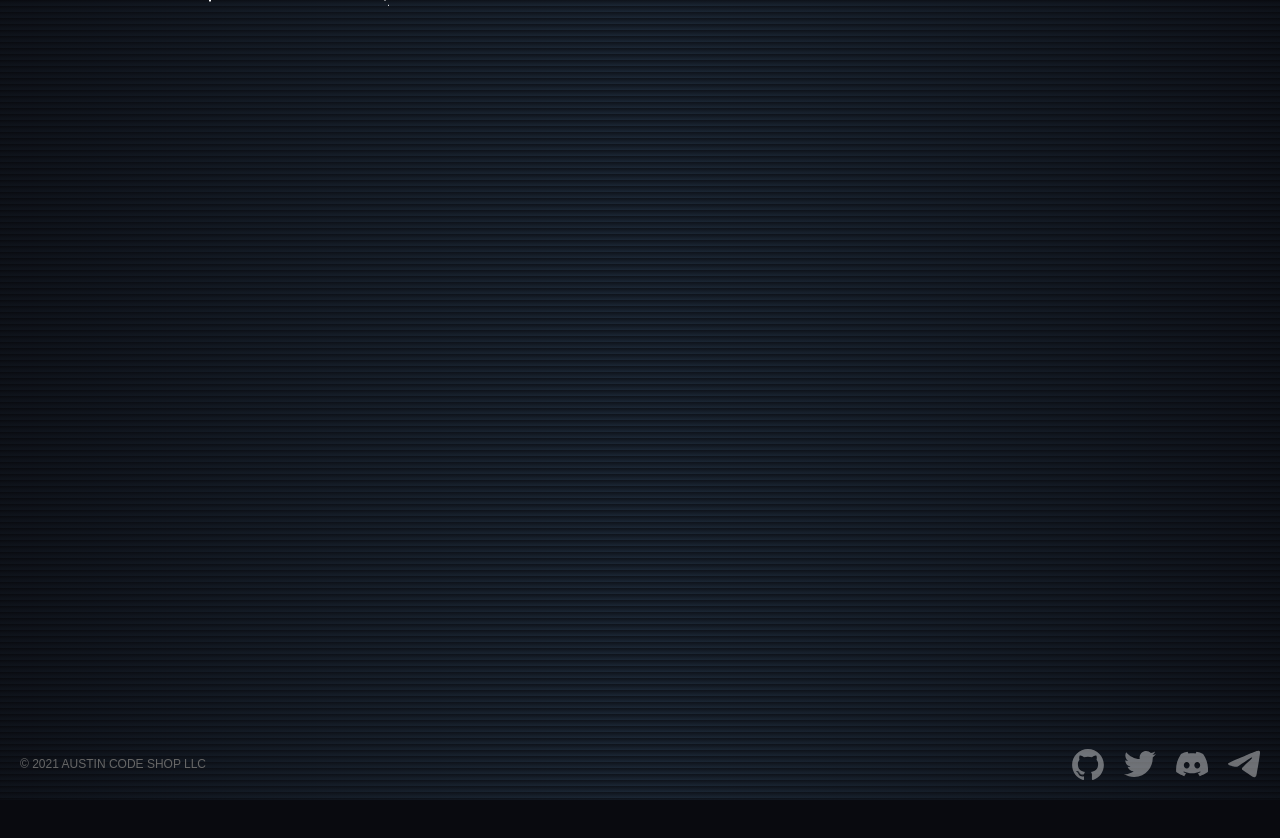
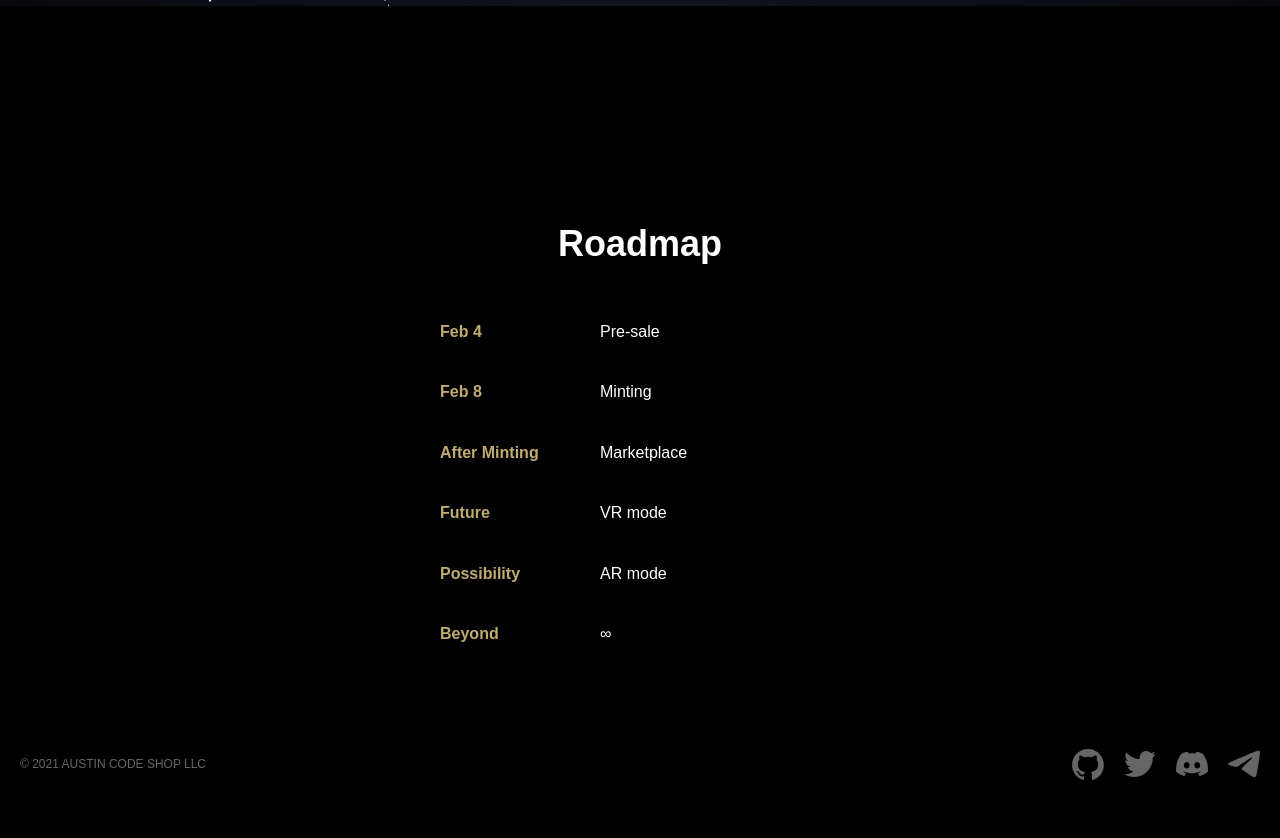
Before and after one commit to 4metaverse/starledger-web, a Next.js app: page / in a window 1280 px wide. Shown: the top 838 px of the page. Before the commit the page ends 800 px from the top, so only its background shows below. Built offline with nearby package versions, Linux system fonts and the light colour scheme.

Commit message:
adds roadmap

```diff
--- a/components/footer.module.css
+++ b/components/footer.module.css
@@ -88,9 +88,13 @@
   width: 100%;
 }
 
-@media screen and (max-width: 420px) {
+@media screen and (max-width: 600px) and  (min-height: 400px) {
   .copyright {
     margin-top: 20px;
+  }
+
+  .footer {
+    position: absolute;
   }
 
   .socialItem a {
--- a/components/hero.module.css
+++ b/components/hero.module.css
@@ -1,6 +1,6 @@
 .hero {
-  height: 100vh;
-  height: -webkit-fill-available;
+  min-height: 100vh;
+  min-height: -webkit-fill-available;
   overflow: hidden;
   position: relative;
 }
@@ -591,6 +591,24 @@
   text-transform: uppercase;
 }
 
+@media screen and (max-width: 420px) {
+  .text p {
+    font-size: 16px;
+  }
+}
+
+@media screen and (max-width: 360px) {
+  .text p {
+    font-size: 14px;
+  }
+}
+
+@media screen and (max-width: 240px) {
+  .text p {
+    font-size: 12px;
+  }
+}
+
 @keyframes animStar {
   from {
     transform: translateY(0px);
--- a/components/hero.tsx
+++ b/components/hero.tsx
@@ -13,8 +13,9 @@ const Hero = () => {
           <img className={styles.logo} src="/images/starledger-logo.svg" />
           <p className={styles.notice}>Minting starts Feb 8</p>
           <p>
-            Limited NFT collection of 5,000 stars that represent stars in our
-            own galaxy.
+            Limited NFT collection of 5,000 stars
+            <br />
+            that represent stars in our own galaxy.
           </p>
           <p>
             {/* <LinkButton color="secondary" href="https://app.starledger.org">
--- /dev/null
+++ b/components/roadmap.module.css
@@ -0,0 +1,34 @@
+.roadmap {
+  align-items: center;
+  background-color: #000;
+  color: white;
+  display: flex;
+  flex-direction: column;
+  justify-content: center;
+  min-height: 100vh;
+  padding: 20px;
+}
+
+.roadmap h3 {
+  font-size: 36px;
+}
+
+.timeline {
+  list-style: none;
+  margin: 0;
+  max-width: 100%;
+  padding: 0;
+  width: 400px;
+}
+
+.timeline h4 {
+  color: #c1ab70;
+  width: 40%;
+}
+
+.timeline li {
+  align-items: center;
+  display: flex;
+  margin: 0;
+  padding: 0;
+}
--- /dev/null
+++ b/components/roadmap.tsx
@@ -0,0 +1,39 @@
+import styles from "./roadmap.module.css";
+
+const Roadmap = () => {
+  return (
+    <>
+      <div className={styles.roadmap}>
+        <h3>Roadmap</h3>
+        <ul className={styles.timeline}>
+          <li>
+            <h4>Feb 4</h4>
+            <div>Pre-sale</div>
+          </li>
+          <li>
+            <h4>Feb 8</h4>
+            <div>Minting</div>
+          </li>
+          <li>
+            <h4>After Minting</h4>
+            <div>Marketplace</div>
+          </li>
+          <li>
+            <h4>Future</h4>
+            <div>VR mode</div>
+          </li>
+          <li>
+            <h4>Possibility</h4>
+            <div>AR mode</div>
+          </li>
+          <li>
+            <h4>Beyond</h4>
+            <div>&#8734;</div>
+          </li>
+        </ul>
+      </div>
+    </>
+  );
+};
+
+export default Roadmap;
--- a/pages/index.tsx
+++ b/pages/index.tsx
@@ -2,6 +2,7 @@ import { NextPage } from "next";
 
 import Footer from "../components/footer";
 import Hero from "../components/hero";
+import Roadmap from "../components/roadmap";
 
 // import styles from "./index.module.css";
 
@@ -10,6 +11,7 @@ const IndexPage: NextPage = () => {
     <>
       <Hero />
       <Footer />
+      <Roadmap />
     </>
   );
 };
```
